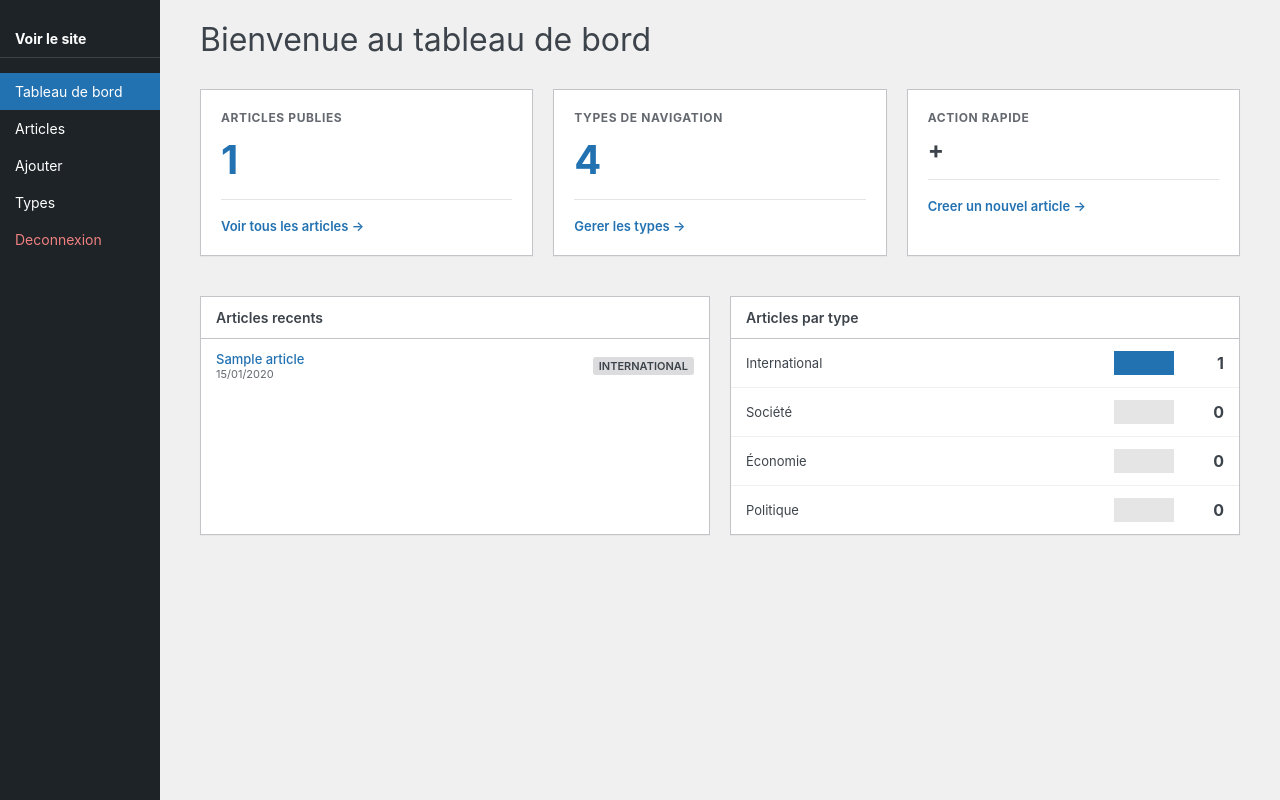
After one commit to TsioryVahya/projetWebDesign, a PHP site: page /admin/dashboard.php in a window 1280 px wide. The commit adds this page. Run offline with PHP 8.4, Linux system fonts and the light colour scheme; the visitor is signed in with stand-in values (Sample User, id 1); data comes from the database, SQL or seed files in the repository; tables that the repository leaves empty hold one stand-in row (values such as "Sample post"); some libraries are stand-ins or nearby versions.

Commit message:
dashboard

```diff
--- /dev/null
+++ b/admin/dashboard.php
@@ -0,0 +1,161 @@
+<?php
+/**
+ * Dashboard Admin - Accueil avec statistiques
+ */
+require_once '../config.php';
+require_once 'auth_check.php';
+
+// Statistiques globales
+$totalArticles = (int)$pdo->query("SELECT COUNT(*) FROM articles")->fetchColumn();
+$totalTypes = (int)$pdo->query("SELECT COUNT(*) FROM types")->fetchColumn();
+$recentArticles = $pdo->query("SELECT a.id, a.titre, a.date_publication, t.nom AS section_nom FROM articles a INNER JOIN types t ON t.id = a.section_type_id ORDER BY a.date_publication DESC LIMIT 5")->fetchAll();
+
+// Articles par type
+$articlesByType = $pdo->query("SELECT t.nom, COUNT(a.id) AS count FROM types t LEFT JOIN articles a ON a.section_type_id = t.id GROUP BY t.id, t.nom ORDER BY count DESC")->fetchAll();
+?>
+<!DOCTYPE html>
+<html lang="fr">
+<head>
+    <meta charset="UTF-8">
+    <title>Dashboard - Administration</title>
+    <style>
+        * { margin: 0; padding: 0; box-sizing: border-box; }
+        body { font-family: -apple-system,BlinkMacSystemFont,"Segoe UI",Roboto,Oxygen-Sans,Ubuntu,Cantarell,"Helvetica Neue",sans-serif; background: #f0f0f1; color: #3c434a; display: flex; }
+
+        .wp-sidebar { width: 160px; background: #1d2327; color: #fff; min-height: 100vh; padding-top: 20px; position: fixed; height: 100vh; overflow-y: auto; }
+        .wp-sidebar a { display: block; color: #fff; text-decoration: none; padding: 10px 15px; font-size: 14px; transition: all 0.2s; }
+        .wp-sidebar a:hover { color: #72aee6; background: #2c3338; }
+        .wp-sidebar a.active { background: #2271b1; color: #fff; }
+
+        .wp-content { flex: 1; margin-left: 160px; padding: 20px 40px; min-height: 100vh; }
+        .wrap { max-width: 1400px; margin: 0 auto; }
+        h1 { font-size: 32px; font-weight: 400; margin-bottom: 30px; }
+
+        .dashboard-grid { display: grid; grid-template-columns: repeat(auto-fit, minmax(250px, 1fr)); gap: 20px; margin-bottom: 40px; }
+
+        .card { background: #fff; border: 1px solid #c3c4c7; padding: 20px; box-shadow: 0 1px 1px rgba(0,0,0,.04); }
+        .card-title { font-size: 12px; text-transform: uppercase; letter-spacing: 0.05em; color: #646970; font-weight: 700; margin-bottom: 10px; }
+        .card-stat { font-size: 40px; font-weight: 700; color: #2271b1; }
+        .card-action { margin-top: 15px; padding-top: 15px; border-top: 1px solid #e5e5e5; }
+        .card-action a { display: inline-block; color: #2271b1; text-decoration: none; font-size: 13px; font-weight: 600; }
+        .card-action a:hover { text-decoration: underline; }
+
+        .articles-section { display: grid; grid-template-columns: 1fr 1fr; gap: 20px; }
+        .section-box { background: #fff; border: 1px solid #c3c4c7; box-shadow: 0 1px 1px rgba(0,0,0,.04); }
+        .section-head { padding: 12px 15px; border-bottom: 1px solid #c3c4c7; font-weight: 600; font-size: 14px; background: #fff; }
+        .section-body { padding: 0; }
+
+        .recent-item { padding: 12px 15px; border-bottom: 1px solid #f0f0f1; font-size: 13px; display: flex; justify-content: space-between; align-items: center; }
+        .recent-item:last-child { border-bottom: none; }
+        .recent-title { flex: 1; }
+        .recent-title a { color: #2271b1; text-decoration: none; font-weight: 500; }
+        .recent-title a:hover { text-decoration: underline; }
+        .recent-meta { color: #646970; font-size: 11px; }
+        .recent-type { background: #dcdcde; padding: 2px 6px; font-size: 11px; border-radius: 3px; color: #3c434a; font-weight: 600; text-transform: uppercase; white-space: nowrap; }
+
+        .chart-item { padding: 12px 15px; border-bottom: 1px solid #f0f0f1; display: flex; justify-content: space-between; align-items: center; }
+        .chart-item:last-child { border-bottom: none; }
+        .chart-label { flex: 1; font-size: 13px; }
+        .chart-bar { width: 60px; background: #e5e5e5; height: 24px; position: relative; margin: 0 10px; }
+        .chart-bar-fill { height: 100%; background: #2271b1; transition: width 0.3s; }
+        .chart-count { width: 40px; text-align: right; font-weight: 700; }
+
+        @media (max-width: 900px) {
+            .articles-section { grid-template-columns: 1fr; }
+            .wp-sidebar { width: 100%; height: auto; position: static; }
+            .wp-content { margin-left: 0; }
+        }
+    </style>
+</head>
+<body>
+
+<div class="wp-sidebar">
+    <a href="/index.php" style="font-weight: bold; border-bottom: 1px solid #3c434a; margin-bottom: 15px;">Voir le site</a>
+    <a href="dashboard.php" class="active">Tableau de bord</a>
+    <a href="articles.php">Articles</a>
+    <a href="form.php">Ajouter</a>
+    <a href="types.php">Types</a>
+    <a href="logout.php" style="color: #f08080;">Deconnexion</a>
+</div>
+
+<div class="wp-content">
+    <div class="wrap">
+        <h1>Bienvenue au tableau de bord</h1>
+
+        <!-- Cartes de statistiques -->
+        <div class="dashboard-grid">
+            <div class="card">
+                <div class="card-title">Articles publies</div>
+                <div class="card-stat"><?= $totalArticles ?></div>
+                <div class="card-action">
+                    <a href="articles.php">Voir tous les articles →</a>
+                </div>
+            </div>
+
+            <div class="card">
+                <div class="card-title">Types de navigation</div>
+                <div class="card-stat"><?= $totalTypes ?></div>
+                <div class="card-action">
+                    <a href="types.php">Gerer les types →</a>
+                </div>
+            </div>
+
+            <div class="card">
+                <div class="card-title">Action rapide</div>
+                <div class="card-stat" style="font-size: 24px; color: #3c434a;">+</div>
+                <div class="card-action">
+                    <a href="form.php">Creer un nouvel article →</a>
+                </div>
+            </div>
+        </div>
+
+        <!-- Section articles et types -->
+        <div class="articles-section">
+            <!-- Articles recents -->
+            <div class="section-box">
+                <div class="section-head">Articles recents</div>
+                <div class="section-body">
+                    <?php if ($recentArticles): ?>
+                        <?php foreach ($recentArticles as $article): ?>
+                            <div class="recent-item">
+                                <div class="recent-title">
+                                    <a href="form.php?id=<?= $article['id'] ?>"><?= htmlspecialchars(mb_substr($article['titre'], 0, 35)) ?></a>
+                                    <div class="recent-meta"><?= date('d/m/Y', strtotime($article['date_publication'])) ?></div>
+                                </div>
+                                <span class="recent-type"><?= htmlspecialchars($article['section_nom']) ?></span>
+                            </div>
+                        <?php endforeach; ?>
+                    <?php else: ?>
+                        <div style="padding: 15px; color: #646970; font-size: 13px;">Aucun article encore.</div>
+                    <?php endif; ?>
+                </div>
+            </div>
+
+            <!-- Articles par type -->
+            <div class="section-box">
+                <div class="section-head">Articles par type</div>
+                <div class="section-body">
+                    <?php if ($articlesByType): ?>
+                        <?php
+                            $maxCount = max(array_column($articlesByType, 'count')) ?: 1;
+                        ?>
+                        <?php foreach ($articlesByType as $row): ?>
+                            <div class="chart-item">
+                                <div class="chart-label"><?= htmlspecialchars($row['nom']) ?></div>
+                                <div class="chart-bar">
+                                    <div class="chart-bar-fill" style="width: <?= ($row['count'] / $maxCount) * 100 ?>%"></div>
+                                </div>
+                                <div class="chart-count"><?= $row['count'] ?></div>
+                            </div>
+                        <?php endforeach; ?>
+                    <?php else: ?>
+                        <div style="padding: 15px; color: #646970; font-size: 13px;">Aucun type.</div>
+                    <?php endif; ?>
+                </div>
+            </div>
+        </div>
+    </div>
+</div>
+
+</body>
+</html>
--- a/admin/form.php
+++ b/admin/form.php
@@ -79,7 +79,7 @@ if ((int)$article['section_type_id'] <= 0 && !empty($typeSections)) {
 <body>
 
 <div class="wp-bar">
-    <a href="index.php">← Retour au Dashboard</a>
+    <a href="dashboard.php">← Retour au Dashboard</a>
 </div>
 
 <div class="wp-wrap">
@@ -123,7 +123,7 @@ if ((int)$article['section_type_id'] <= 0 && !empty($typeSections)) {
                         </select>
 
                         <input type="submit" class="wp-btn" value="<?= $id > 0 ? 'Mettre à jour' : 'Publier' ?>">
-                        <a href="index.php" class="wp-btn wp-btn-secondary">Annuler</a>
+                        <a href="articles.php" class="wp-btn wp-btn-secondary">Annuler</a>
                     </div>
                 </div>
 
--- a/admin/types.php
+++ b/admin/types.php
@@ -118,7 +118,8 @@ $types = $listStmt->fetchAll();
 
 <div class="wp-sidebar">
     <a href="/index.php" style="font-weight: bold; border-bottom: 1px solid #3c434a; margin-bottom: 15px;">Voir le site</a>
-    <a href="index.php">Articles</a>
+    <a href="dashboard.php">Tableau de bord</a>
+    <a href="articles.php">Articles</a>
     <a href="form.php">Ajouter</a>
     <a href="types.php" style="background:#2271b1">Types</a>
     <a href="logout.php" style="color: #f08080;">Deconnexion</a>
```
Also changed, not shown: admin/articles.php (added, +101 -0 lines), admin/index.php (+3 -101 lines).
